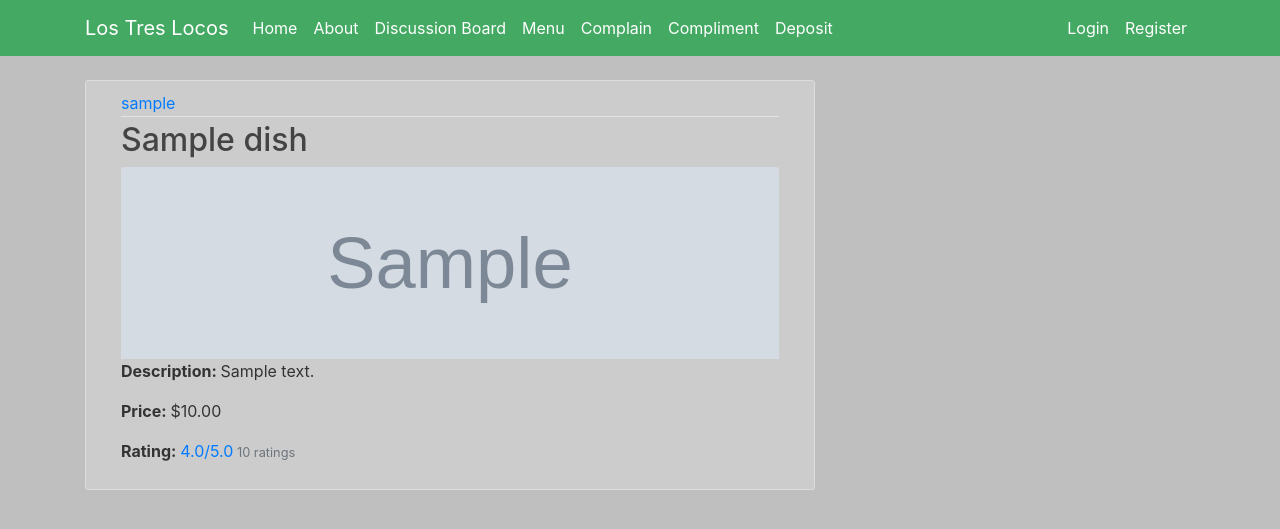
After one commit to kareem-ib/CSC322-Restaurant-App, a Django app: page /restaurant/menu/1 in a window 1280 px wide. The commit adds this page. Shown: the top 529 px of the page. Run offline with Django 3.2, Linux system fonts and the light colour scheme; tables that the repository leaves empty hold one stand-in row (values such as "Sample post"); grey boxes marked "Sample" are stand-in pictures; parts of the project's set-up code (start-up, migrations or seed data) failed here and were passed over; some libraries are stand-ins or nearby versions.

Commit message:
Add dish detail views

```diff
--- a/restaurant/templates/restaurant/base.html
+++ b/restaurant/templates/restaurant/base.html
@@ -33,7 +33,7 @@
                 {% if user.is_superuser or user.is_staff %}
                   <a class="nav-item nav-link" href="/admin/">Admin</a>
                 {% endif %}
-                <a class="nav-item nav-link" href="#">{{ user.username }}</a>
+                <a class="nav-item nav-link" href="{% url 'profile' %}">{{ user.username }}</a>
                 <a class="nav-item nav-link" href="{% url 'logout' %}">Logout</a>
               {% else %}
                 <a class="nav-item nav-link" href="{% url 'login' %}">Login</a>
--- a/restaurant/templates/restaurant/discussion_board.html
+++ b/restaurant/templates/restaurant/discussion_board.html
@@ -10,7 +10,7 @@
             <a href="{% url 'report' post.pk %}" class="small float-right">report</a>
           {% endif %}
         </div>
-        <h2 class="text-truncate" style="max-width: 35rem;"><a class="article-title" href="{% url 'post_detail' post.id%}">{{ post.subject }}</a></h2>
+        <h2 class="text-truncate" style="max-width: 35rem;"><a class="article-title" href="{% url 'post_detail' post.id %}">{{ post.subject }}</a></h2>
         <p class="article-content text-truncate text-justify" style="max-width: 35rem;">{{ post.body }}</p>
       </div>
     </article>
--- /dev/null
+++ b/restaurant/templates/restaurant/dish_detail.html
@@ -0,0 +1,16 @@
+{% extends 'restaurant/base.html' %}
+{% block content %}
+  <article class="media content-section">
+    <div class="media-body col-md-12">
+      <div class="article-metadata">
+        <a class="mr-2" href="#">{{ dish.dish_chef }}</a>
+      </div>
+      <h2 class="article-title text-break text-justify" style="max-width: 700px; word-wrap: break-word;" href="#">{{ dish.name }}</h2>
+      <img class="card-img-top" src="{{ dish.image.url }}" alt="{{ dish.name }}" height="250px">
+      <br />
+      <p class="article-content text-break text-justify" style="max-width: 700px; word-wrap: break-word;"><strong>Description: </strong>{{ dish.description }}</p>
+      <p class="article-content text-break text-justify" style="max-width: 700px; word-wrap: break-word;"><strong>Price: </strong>${{ dish.price }}</p>
+      <p class="article-content text-break text-justify"><strong>Rating: </strong><a href="#">{{ dish.avg_ratings }}/5.0</a><small class="text-muted"> {{ dish.total_ratings }} ratings</small></p>
+    </div>
+  </article>
+{% endblock content %}
--- a/restaurant/templates/restaurant/menu.html
+++ b/restaurant/templates/restaurant/menu.html
@@ -39,7 +39,7 @@
                   <!-- item.name here as id for redirecting purposes upon refresh? -->
                   <img class="card-img-top" src="{{ item.image.url }}" alt="{{ item.name }}" height="250px">
                   <div class="card-body">
-                    <h4 class="card-title">{{ item.name }}</h4>
+                    <h4 class="card-title"><a class="article-title" href="{% url 'menu_detail' item.pk %}">{{ item.name }}</a></h4>
                     <p class="card-text">{{ item.description }}</p>
                     <p class="card-text">${{ item.price }}</p>
                     <p class="card-text">Rating: <a href="#">{{ item.avg_ratings }}/5.0</a><small class="text-muted"> {{ item.total_ratings }} ratings</small></p>
--- a/restaurant/urls.py
+++ b/restaurant/urls.py
@@ -9,6 +9,7 @@ from .views import (DiscussionBoardView,
                     DisputeListView,
                     DisputeUpdateView,
                     MenuListView,
+                    MenuDetailView,
                     DeliveryCreateView,
                     DineInCreateView,
                     ComplaintCreateView,
@@ -32,7 +33,7 @@ urlpatterns = [
     path('make_post/', login_required(CreatePostView.as_view()), name='make_post'),
     #path('menu/', views.menu, name='menu'),
     path('menu/', MenuListView.as_view(), name='menu'),
-    #path('menu/<int:pk>', MenuDetailView.as_view(), name='menu'),
+    path('menu/<int:pk>', MenuDetailView.as_view(), name='menu_detail'),
     path('menu/add/', views.add_to_cart, name='add_to_cart'),
     path('checkout', views.checkout, name='checkout'),
     path('chekcout/delivery', login_required(DeliveryCreateView.as_view()), name='delivery'),
--- a/restaurant/views.py
+++ b/restaurant/views.py
@@ -227,6 +227,10 @@ class MenuListView(ListView):
         context['is_VIP'] = cust.is_VIP
         return context
 
+class MenuDetailView(DetailView):
+    model = Dish
+    context_object_name = 'dish'
+
 @login_required
 def add_to_cart(request):
     """
@@ -255,15 +259,6 @@ def remove_from_cart(request, dish_id):"""
 @login_required
 def checkout(request):
     return render(request, 'restaurant/checkout.html')
-
-# Temporary Views for Forms
-@login_required
-def delivery(request):
-    return render(request, 'restaurant/delivery.html')
-
-@login_required
-def dinein(request):
-    return render(request, 'restaurant/dinein.html')
 
 @login_required
 def takeout(request):
```
